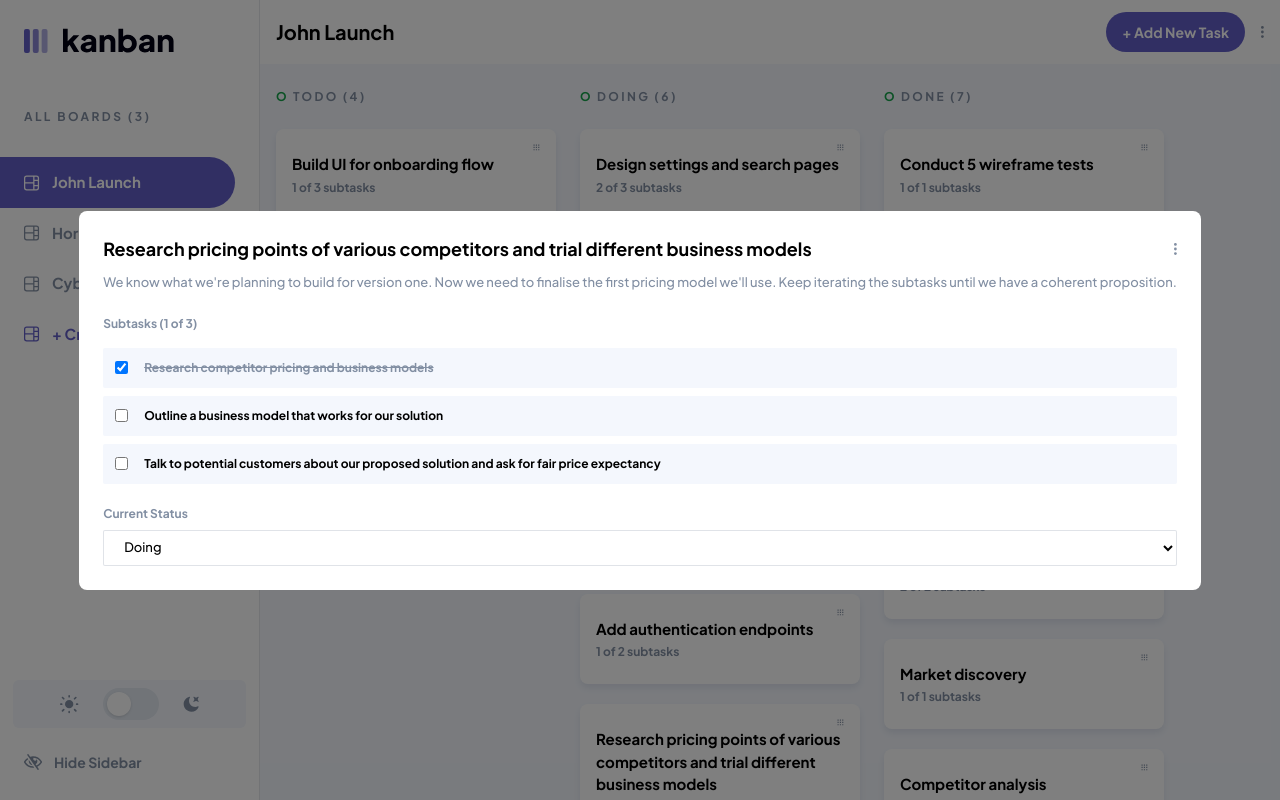
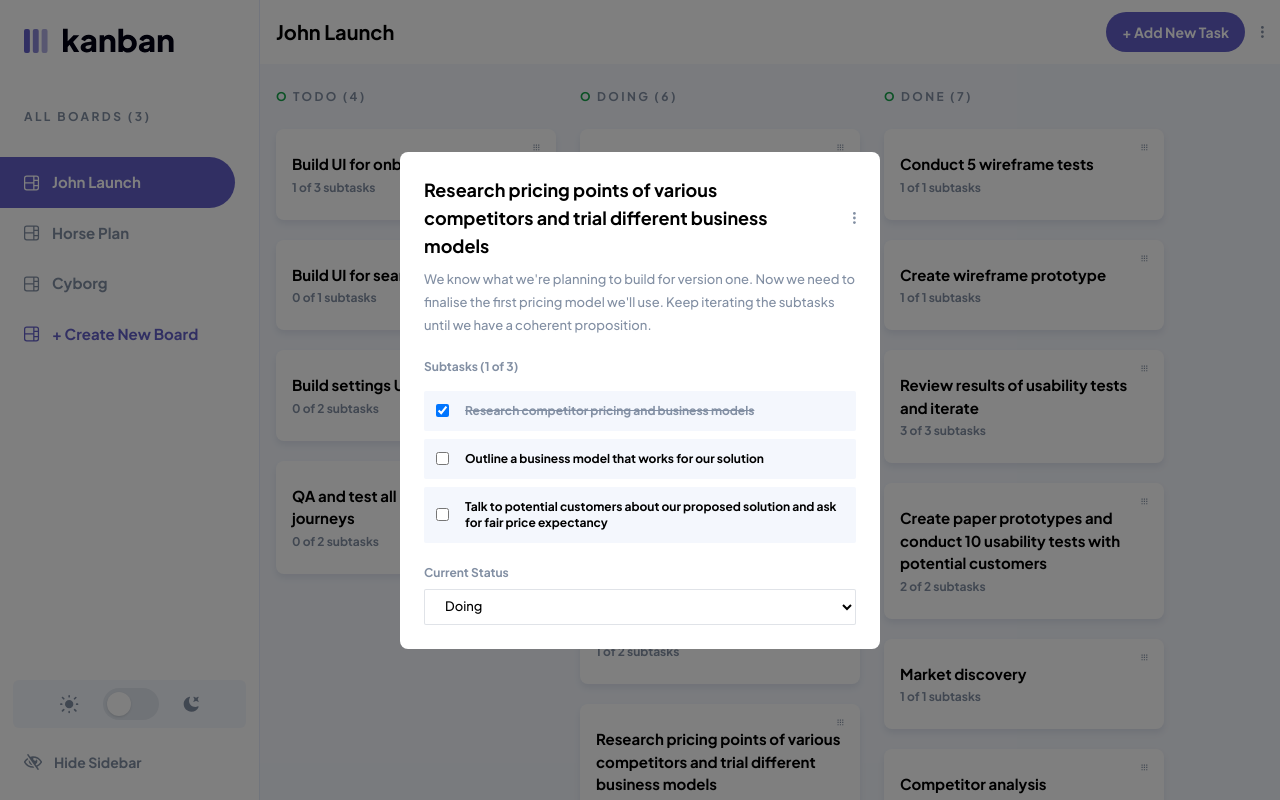
Before and after one commit to Striperoooo/kanban-task-management-app, a React (Vite) app: page / in a window 1280 px wide. Both pictures are taken after a click on the element 720 px from the left and 771 px from the top of the page. Built offline with nearby package versions, Linux system fonts and the light colour scheme.

Commit message:
Improve column spacing and modal width
Added bottom padding and a pseudo-element spacer to the task list for better visual spacing in columns. Updated TaskDetailsModal to use a fixed max width for consistency. Renamed Tailwind color token 'lines-light' to 'light-lines' for clarity.

```diff
--- a/src/components/Column.tsx
+++ b/src/components/Column.tsx
@@ -52,7 +52,7 @@ export default function Column({ column }: ColumnProps) {
                 </span>
             </h2>
 
-            <div className="tasks-list flex-1 min-h-0">
+            <div className="tasks-list flex-1 min-h-0 pb-6">
                 <SortableContext
                     items={(column.tasks ?? []).map(t => t.id ?? t.title)}
                     strategy={verticalListSortingStrategy}
--- a/src/components/TaskDetailsModal.tsx
+++ b/src/components/TaskDetailsModal.tsx
@@ -42,7 +42,7 @@ export default function TaskDetailsModal({
             onClick={onClose}
         >
             <div
-                className="bg-white dark:bg-dark-surface rounded-lg p-6 min-w-[320px] max-w-[90vw] relative transition-colors"
+                className="bg-white dark:bg-dark-surface rounded-lg p-6 min-w-[320px] max-w-[480px] relative transition-colors"
                 onClick={e => e.stopPropagation()}
             >
                 <div className="flex items-center justify-between mb-2">
--- a/src/index.css
+++ b/src/index.css
@@ -99,3 +99,17 @@ main {
 }
 
 /* Note: .tasks-list containment removed for the same reason. */
+
+/* Ensure every column has some breathing room at the bottom.
+   Because the board uses an absolutely-positioned scrolling container
+   and columns are set to height:100%, adding padding on some elements
+   can appear to only move content down (top) while the bottom remains
+   flush. A pseudo-element spacer after the task list guarantees visible
+   space below the last task without changing layout heights. */
+.tasks-list::after {
+    content: '';
+    display: block;
+    height: 2rem;
+    /* adjust to taste: 3rem ~= 48px */
+    flex-shrink: 0;
+}
--- a/tailwind.config.cjs
+++ b/tailwind.config.cjs
@@ -16,7 +16,7 @@ module.exports = {
                 'main-purple-hover': '#A8A4FF',
                 'main-purple-second-hover': "#635FC71A",
                 'medium-grey': '#828FA3',
-                'lines-light': '#E4EBFA',
+                'light-lines': '#E4EBFA',
                 // per-theme dark tokens
                 // dark theme colors
                 'dark-lines': '#3E3F4E',
```
